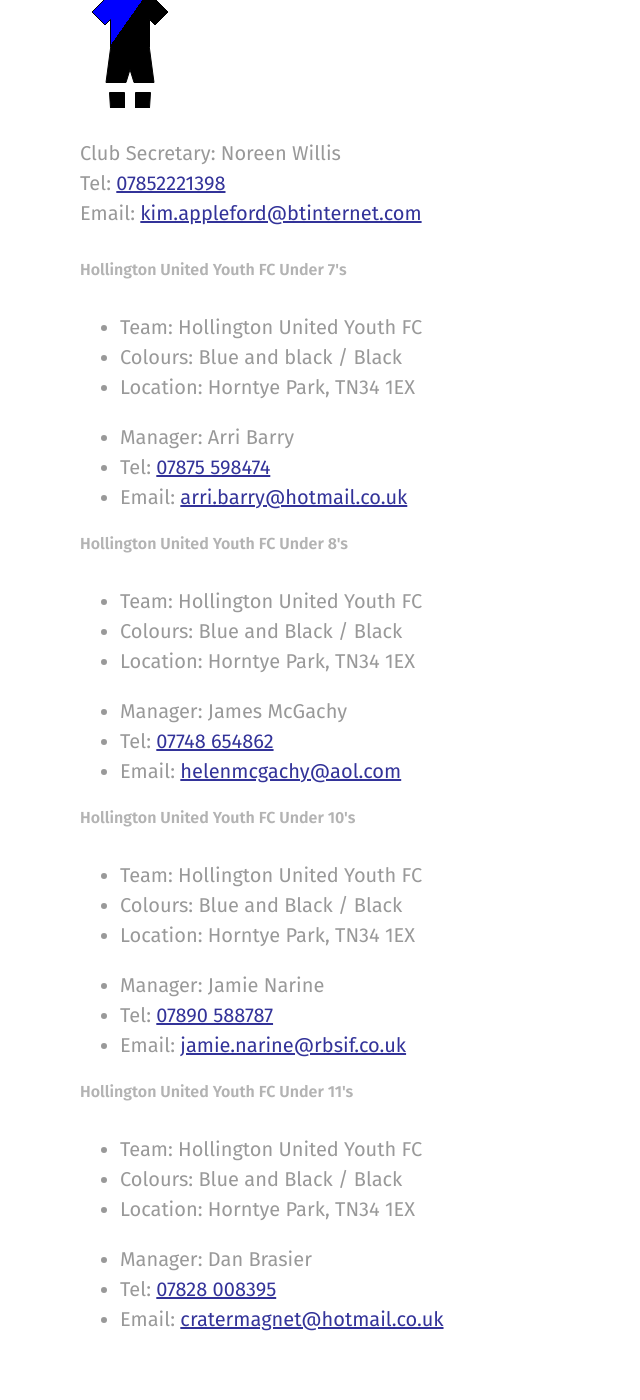
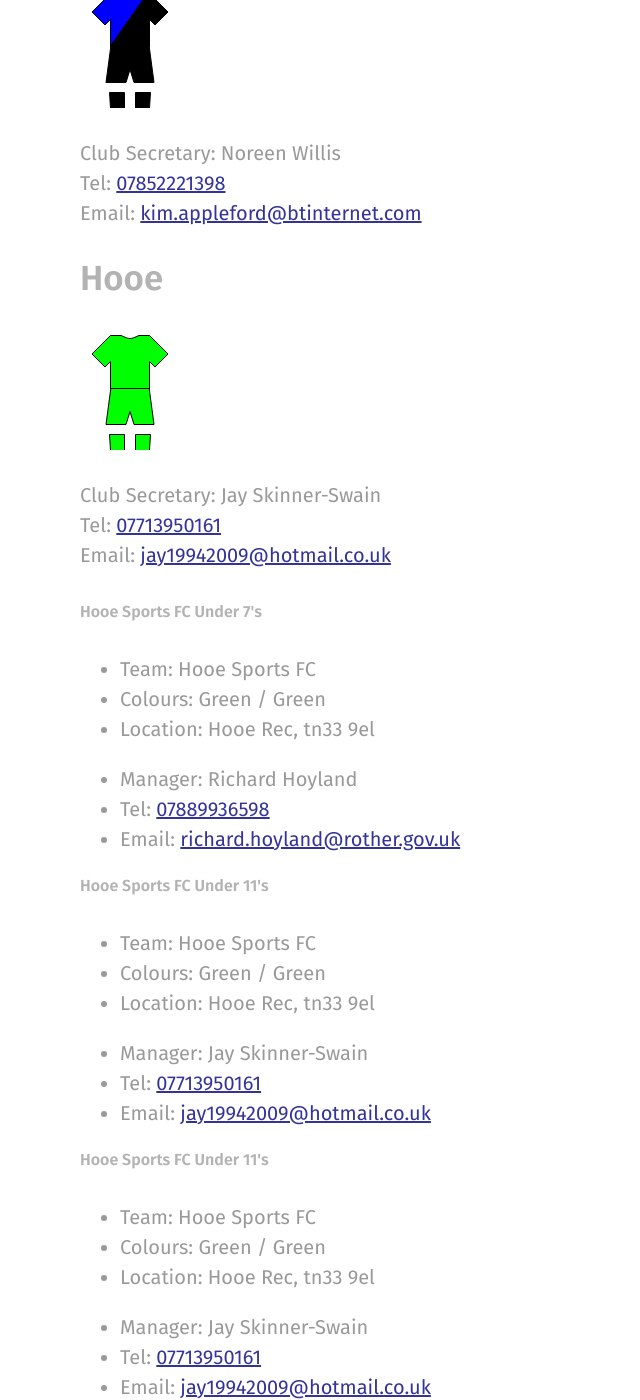
Before and after one commit to rotherleague/Rother, a Jekyll site: the page built from clubs.md, in a window 1280 px wide and 1400 px high, scrolled down 5605 px. Shown: the whole window, without its empty margins (0-640 px from the left). Built offline with Jekyll 4.4.1, drawn with Linux system fonts in a browser that asks for light colours; nearby versions of some CDN libraries.

Commit message:
Update hollington.html

```diff
--- a/_includes/clubs/hollington.html
+++ b/_includes/clubs/hollington.html
@@ -7,84 +7,3 @@
 <p>Club Secretary: Noreen Willis<br>
   Tel: <a href="tel:07852221398">07852221398</a><br>
 Email: <a href="mailto:kim.appleford@btinternet.com">kim.appleford@btinternet.com</a></p>
-<div>
-  <div>
-    <div>
-      <h5>Hollington United Youth FC Under 7's</h5>
-    </div>
-    <ul>
-      <li>Team: Hollington United Youth FC</li>
-      <li>Colours: Blue and black / Black</li>
-      <li>Location: Horntye Park, TN34 1EX</li>
-    </ul>
-    <ul>
-      <li>Manager: Arri Barry<br>
-      </li>
-      <li>Tel: <a href="tel:07875598474">07875 598474</a><br>
-      </li>
-      <li>Email: <a href="mailto:arri.barry@hotmail.co.uk">arri.barry@hotmail.co.uk</a><br>
-      </li>
-    </ul>
-  </div>
-</div>
-<div>
-  <div>
-    <div>
-      <h5>Hollington United Youth FC Under 8's</h5>
-    </div>
-    <ul>
-      <li>Team: Hollington United Youth FC</li>
-      <li>Colours: Blue and Black / Black</li>
-      <li>Location: Horntye Park, TN34 1EX</li>
-    </ul>
-    <ul>
-      <li>Manager: James McGachy<br>
-      </li>
-      <li>Tel: <a href="tel:07748654862">07748 654862</a><br>
-      </li>
-      <li>Email: <a href="mailto:helenmcgachy@aol.com">helenmcgachy@aol.com</a></li>
-    </ul>
-  </div>
-</div>
-<div>
-  <div>
-    <div>
-      <h5>Hollington United Youth FC Under 10's</h5>
-    </div>
-    <ul>
-      <li>Team: Hollington United Youth FC</li>
-      <li>Colours: Blue and Black / Black</li>
-      <li>Location: Horntye Park, TN34 1EX</li>
-    </ul>
-    <ul>
-      <li>Manager: Jamie Narine<br>
-      </li>
-      <li>Tel: <a href="tel:07890588787">07890 588787</a><br>
-      </li>
-      <li>Email: <a href="mailto:jamie.narine@rbsif.co.uk">jamie.narine@rbsif.co.uk</a><br>
-      </li>
-    </ul>
-  </div>
-</div>
-<div>
-  <div>
-    <div>
-      <h5>Hollington United Youth FC Under 11's</h5>
-    </div>
-    <ul>
-      <li>Team: Hollington United Youth FC</li>
-      <li>Colours: Blue and Black / Black</li>
-      <li>Location: Horntye Park, TN34 1EX</li>
-    </ul>
-    <ul>
-      <li>Manager: Dan Brasier<br>
-      </li>
-      <li>Tel: <a href="tel:07828008395">07828 008395</a><br>
-      </li>
-      <li>Email: <a href="mailto:cratermagnet@hotmail.co.uk">cratermagnet@hotmail.co.uk</a><br>
-      </li>
-    </ul>
-  </div>
-</div>
-
-<p>&nbsp;</p>
```
